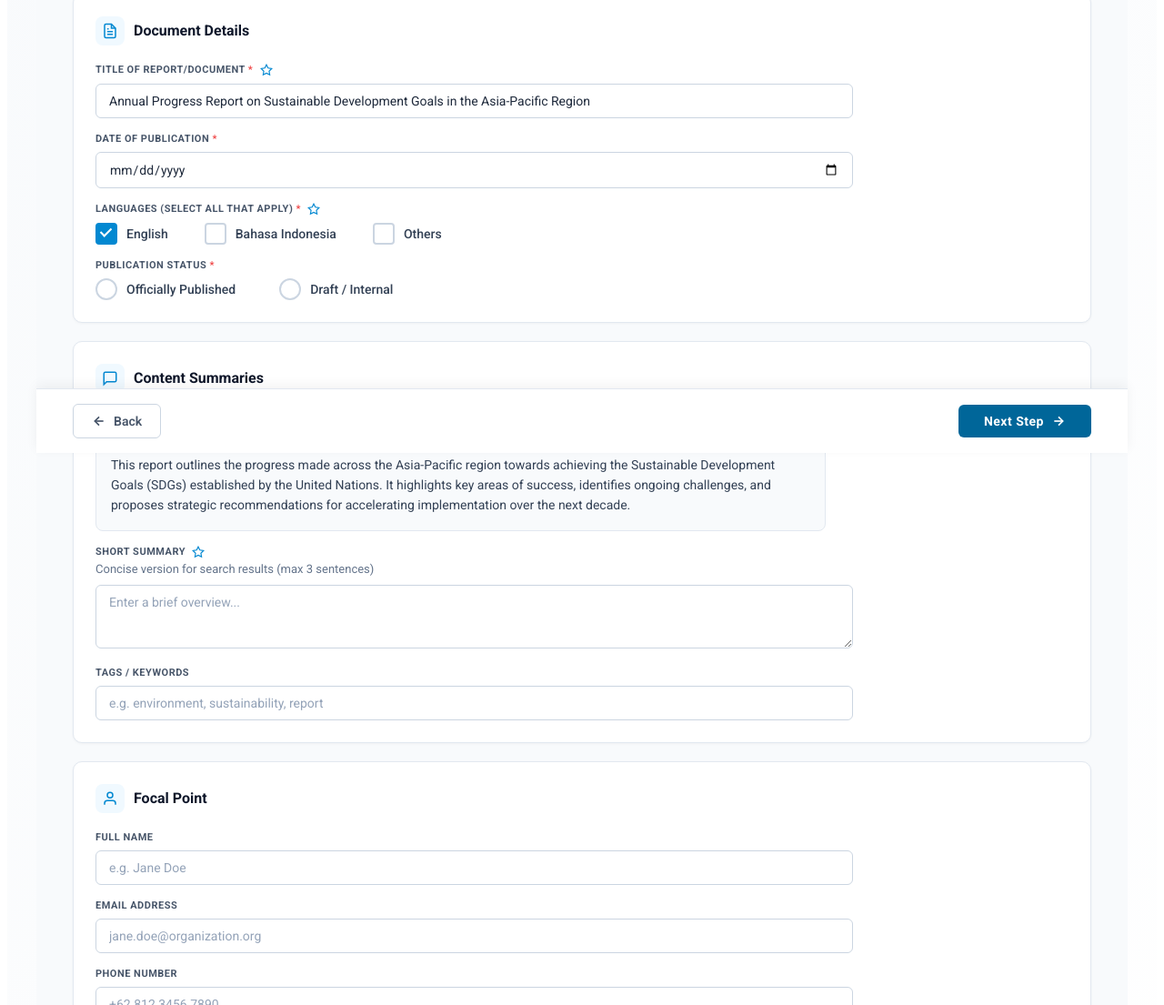
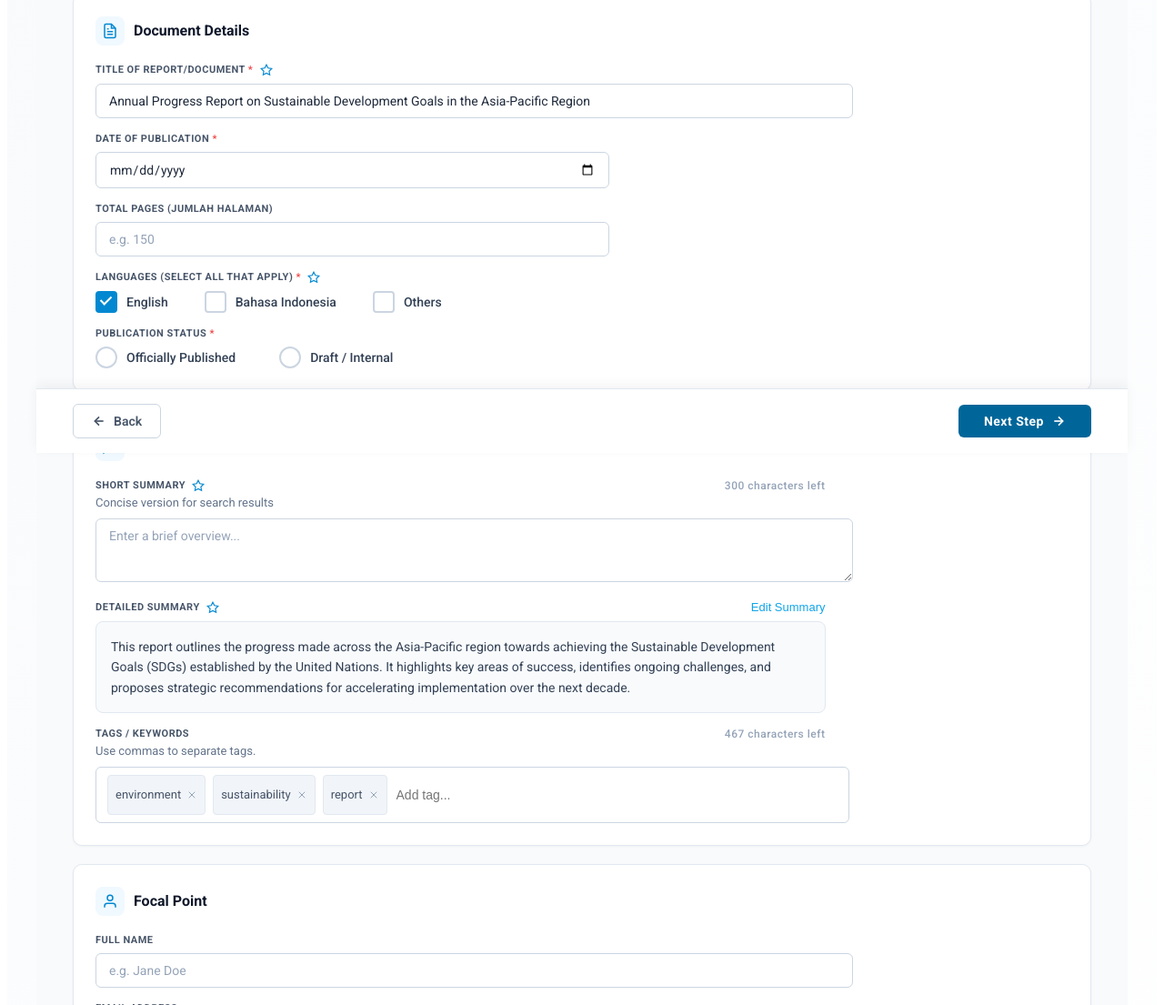
Before and after one commit to tonitegarsahidi/DOMESV2, an Astro site: page /cms/submissions/new/step-2 in a window 1280 px wide. Shown: the part 302-1407 px from the top of the page at 91% size. Built offline with nearby package versions, Linux system fonts and the light colour scheme; Astro itself is replaced by a stand-in of ours.

Commit message:
add countdown character in step 2 cms

```diff
--- a/src/components/cms/CMSNewSubmissionStep2.jsx
+++ b/src/components/cms/CMSNewSubmissionStep2.jsx
@@ -7,12 +7,32 @@ export default function CMSNewSubmissionStep2() {
   const [title, setTitle] = useState('Annual Progress Report on Sustainable Development Goals in the Asia-Pacific Region');
   const [languages, setLanguages] = useState({ english: true, bahasa: false, others: false });
   const [pubDate, setPubDate] = useState('');
+  const [totalPages, setTotalPages] = useState('');
   const [summary, setSummary] = useState(
     'This report outlines the progress made across the Asia-Pacific region towards achieving the Sustainable Development Goals (SDGs) established by the United Nations. It highlights key areas of success, identifies ongoing challenges, and proposes strategic recommendations for accelerating implementation over the next decade.'
   );
   const [summaryEditing, setSummaryEditing] = useState(false);
   const [shortSummary, setShortSummary] = useState('');
-  const [tags, setTags] = useState('');
+  const [tags, setTags] = useState(['environment', 'sustainability', 'report']);
+  const [tagInput, setTagInput] = useState('');
+
+  const handleTagKeyDown = (e) => {
+    if (e.key === ',' || e.key === 'Enter') {
+      e.preventDefault();
+      const val = tagInput.trim().replace(/,$/, '');
+      if (val && !tags.includes(val)) {
+        setTags([...tags, val]);
+      }
+      setTagInput('');
+    } else if (e.key === 'Backspace' && !tagInput && tags.length > 0) {
+      setTags(tags.slice(0, -1));
+    }
+  };
+
+  const removeTag = (tagToRemove) => {
+    setTags(tags.filter(tag => tag !== tagToRemove));
+  };
+
   const [pubStatus, setPubStatus] = useState('');
 
   const [focalName, setFocalName] = useState('');
@@ -129,7 +149,21 @@ export default function CMSNewSubmissionStep2() {
                     className="wiz-input"
                     value={pubDate}
                     onChange={(e) => setPubDate(e.target.value)}
-                    style={{ width: '75%' }}
+                    style={{ width: '50%' }}
+                  />
+                </div>
+
+                <div className="wiz-field-group">
+                  <label className="wiz-field-label">
+                    TOTAL PAGES (JUMLAH HALAMAN)
+                  </label>
+                  <input
+                    type="number"
+                    className="wiz-input"
+                    placeholder="e.g. 150"
+                    value={totalPages}
+                    onChange={(e) => setTotalPages(e.target.value)}
+                    style={{ width: '50%' }}
                   />
                 </div>
 
@@ -187,14 +221,34 @@ export default function CMSNewSubmissionStep2() {
                 </div>
 
                 <div className="wiz-field-group">
-                  <div style={{ display: 'flex', justifyContent: 'space-between', alignItems: 'center', marginBottom: '8px' }}>
+                  <label className="wiz-field-label" style={{ display: 'flex', justifyContent: 'space-between', width: '75%', marginBottom: '4px' }}>
+                    <span>SHORT SUMMARY <AiSparkle /></span>
+                    <span style={{ fontSize: '12px', color: shortSummary.length >= 300 ? '#ef4444' : '#94a3b8', fontWeight: '500', textTransform: 'none' }}>
+                      {300 - shortSummary.length} characters left
+                    </span>
+                  </label>
+                  <p style={{ fontSize: '13px', color: '#64748b', margin: '0 0 10px 0' }}>Concise version for search results</p>
+                  <textarea
+                    className="wiz-input"
+                    placeholder="Enter a brief overview..."
+                    value={shortSummary}
+                    onChange={(e) => {
+                      if (e.target.value.length <= 300) setShortSummary(e.target.value);
+                    }}
+                    rows={3}
+                    style={{ resize: 'vertical', width: '75%' }}
+                  />
+                </div>
+
+                <div className="wiz-field-group">
+                  <div style={{ display: 'flex', justifyContent: 'space-between', alignItems: 'flex-end', marginBottom: '8px', width: '75%' }}>
                     <label className="wiz-field-label" style={{ marginBottom: 0 }}>
-                      SUMMARY <AiSparkle />
+                      DETAILED SUMMARY <AiSparkle />
                     </label>
                     <button
                       className="wiz-s2-edit-link"
                       onClick={() => setSummaryEditing(!summaryEditing)}
-                      style={{ background: 'none', border: 'none', color: '#0ea5e9', cursor: 'pointer', fontSize: '13px', fontWeight: '500' }}
+                      style={{ background: 'none', border: 'none', color: '#0ea5e9', cursor: 'pointer', fontSize: '13px', fontWeight: '500', padding: 0 }}
                     >
                       {summaryEditing ? 'Done Editing' : 'Edit Summary'}
                     </button>
@@ -204,7 +258,7 @@ export default function CMSNewSubmissionStep2() {
                       className="wiz-input"
                       value={summary}
                       onChange={(e) => setSummary(e.target.value)}
-                      rows={5}
+                      rows={10}
                       style={{ resize: 'vertical', width: '75%' }}
                     />
                   ) : (
@@ -215,30 +269,35 @@ export default function CMSNewSubmissionStep2() {
                 </div>
 
                 <div className="wiz-field-group">
-                  <label className="wiz-field-label">
-                    SHORT SUMMARY <AiSparkle />
+                  <label className="wiz-field-label" style={{ display: 'flex', justifyContent: 'space-between', width: '75%', marginBottom: '4px' }}>
+                    <span>TAGS / KEYWORDS</span>
+                    <span style={{ fontSize: '12px', color: (tags.join(',').length + tagInput.length) >= 500 ? '#ef4444' : '#94a3b8', fontWeight: '500', textTransform: 'none' }}>
+                      {500 - (tags.join(',').length + tagInput.length)} characters left
+                    </span>
                   </label>
-                  <p style={{ fontSize: '13px', color: '#64748b', margin: '-4px 0 10px 0' }}>Concise version for search results (max 3 sentences)</p>
-                  <textarea
-                    className="wiz-input"
-                    placeholder="Enter a brief overview..."
-                    value={shortSummary}
-                    onChange={(e) => setShortSummary(e.target.value)}
-                    rows={3}
-                    style={{ resize: 'vertical', width: '75%' }}
-                  />
-                </div>
-
-                <div className="wiz-field-group">
-                  <label className="wiz-field-label">TAGS / KEYWORDS</label>
-                  <input
-                    type="text"
-                    className="wiz-input"
-                    placeholder="e.g. environment, sustainability, report"
-                    value={tags}
-                    onChange={(e) => setTags(e.target.value)}
-                    style={{ width: '75%' }}
-                  />
+                  <p style={{ fontSize: '13px', color: '#64748b', margin: '0 0 10px 0' }}>Use commas to separate tags.</p>
+                  <div className="wiz-input" style={{ width: '75%', display: 'flex', flexWrap: 'wrap', gap: '8px', minHeight: '44px', height: 'auto', padding: '8px 12px' }}>
+                    {tags.map((tag, idx) => (
+                      <span key={idx} style={{ background: '#f1f5f9', border: '1px solid #e2e8f0', color: '#475569', padding: '4px 8px', borderRadius: '4px', fontSize: '13px', display: 'flex', alignItems: 'center', gap: '6px' }}>
+                        {tag}
+                        <button onClick={() => removeTag(tag)} style={{ background: 'none', border: 'none', color: '#94a3b8', cursor: 'pointer', padding: 0, display: 'flex' }} title="Remove tag">
+                          <svg width="12" height="12" viewBox="0 0 24 24" fill="none" stroke="currentColor" strokeWidth="2" strokeLinecap="round" strokeLinejoin="round"><line x1="18" y1="6" x2="6" y2="18"></line><line x1="6" y1="6" x2="18" y2="18"></line></svg>
+                        </button>
+                      </span>
+                    ))}
+                    <input
+                      type="text"
+                      placeholder={tags.length === 0 ? "Type a keyword and press comma..." : "Add tag..."}
+                      value={tagInput}
+                      onChange={(e) => {
+                        if (tags.join(',').length + e.target.value.length <= 500) {
+                          setTagInput(e.target.value);
+                        }
+                      }}
+                      onKeyDown={handleTagKeyDown}
+                      style={{ border: 'none', outline: 'none', flex: 1, minWidth: '120px', background: 'transparent', fontSize: '14px', color: '#334155' }}
+                    />
+                  </div>
                 </div>
               </div>
 
```
